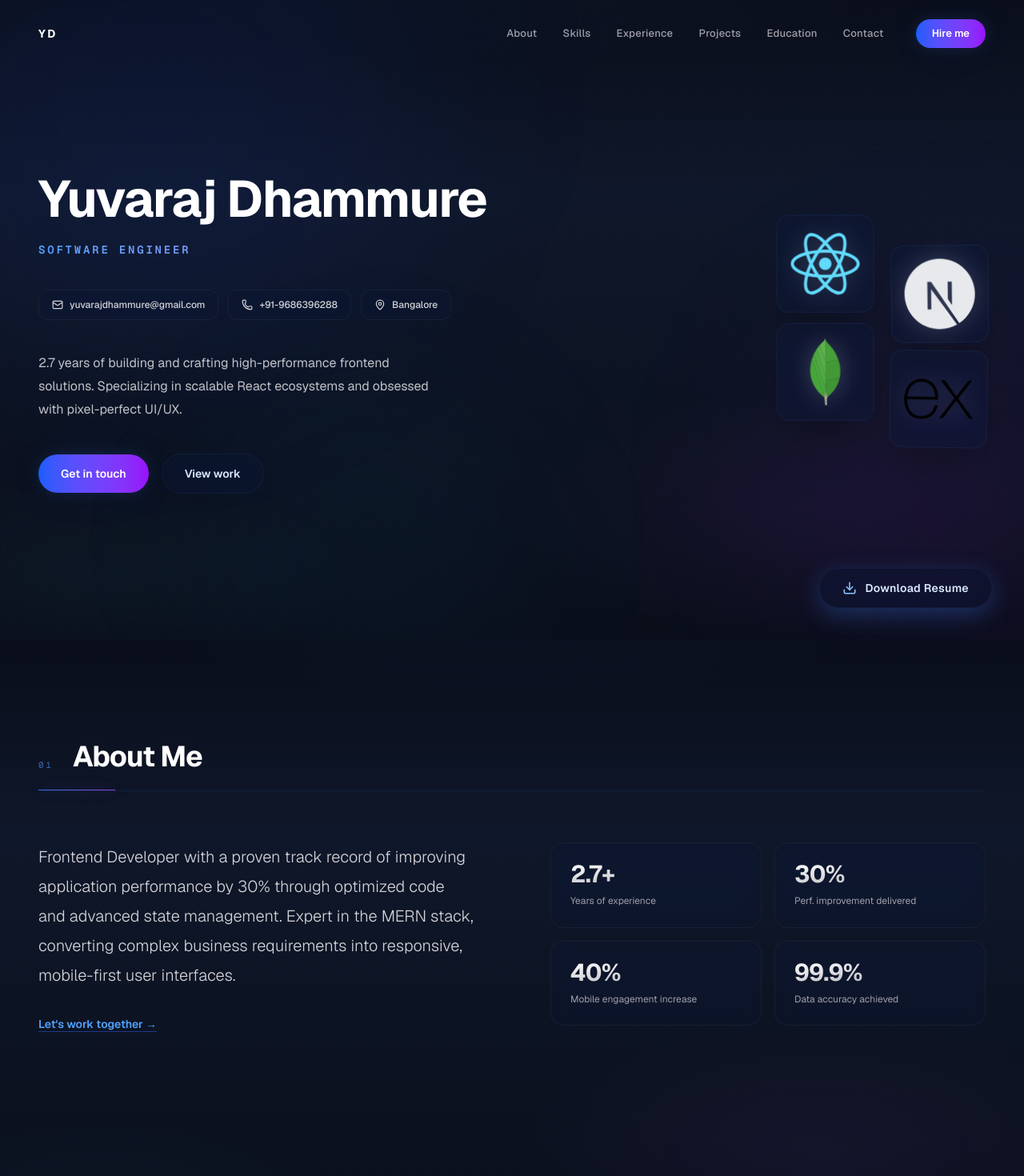
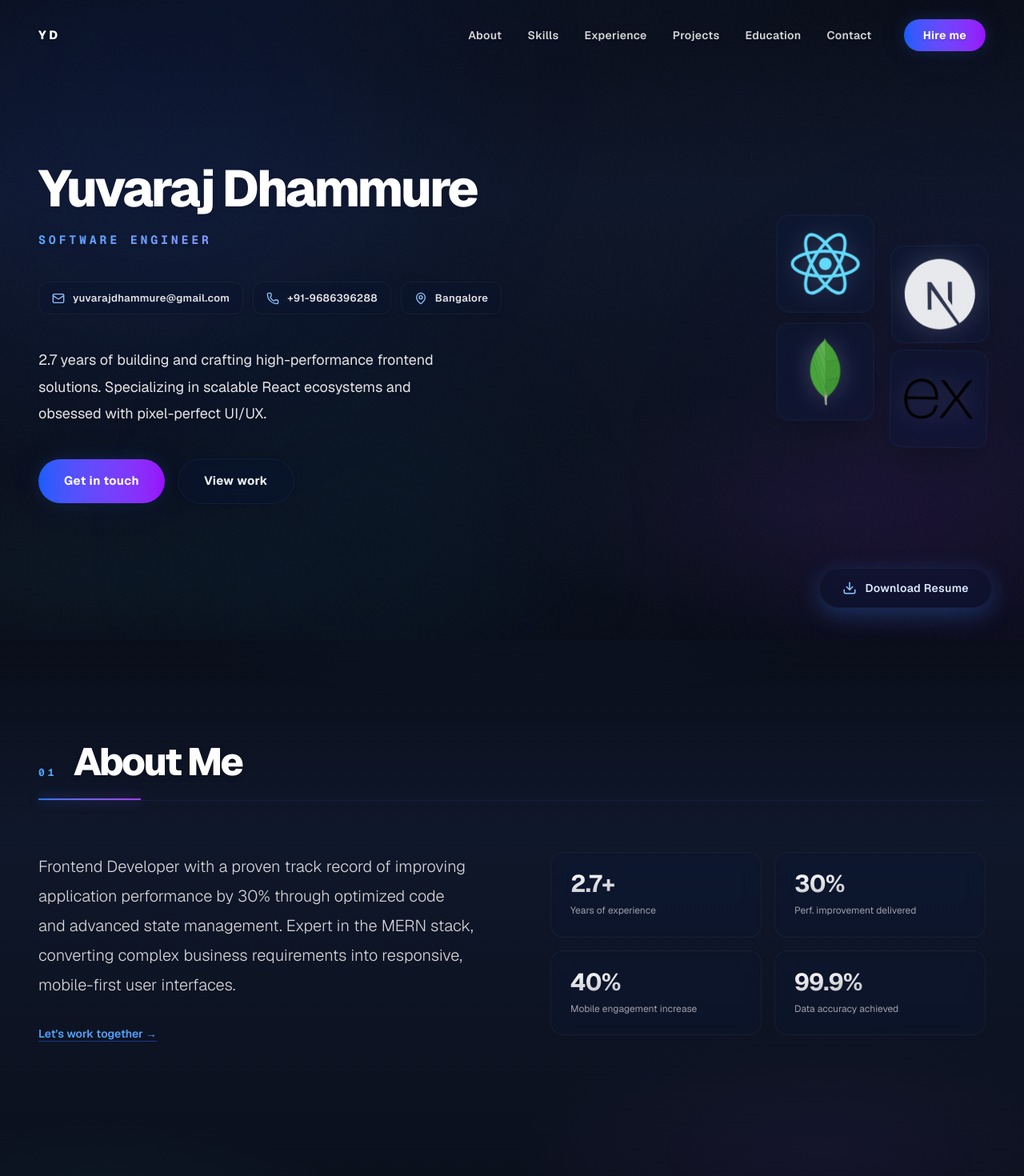
Before and after one commit to Sageyuva/yuvarajdhammure, a Next.js app: page / in a window 1280 px wide. Shown: the top 1470 px of the page at 80% size. Built offline with nearby package versions, Linux system fonts and the light colour scheme.

Commit message:
updated text

```diff
--- a/app/components/Experience.tsx
+++ b/app/components/Experience.tsx
@@ -22,13 +22,13 @@ export default function Experience({ data }: { data: any[] }) {
           <div className="grid grid-cols-1 lg:grid-cols-[200px_1fr] gap-4 lg:gap-12">
             {/* Meta Info */}
             <div className="flex flex-col gap-1 mt-1">
-              <span className="text-[10px] sm:text-xs font-mono text-zinc-500 tracking-[0.2em] uppercase">
+              <span className="text-xs font-mono text-zinc-400 font-medium tracking-[0.2em] uppercase">
                 {job.duration}
               </span>
-              <h3 className="text-white font-semibold text-lg sm:text-xl tracking-tight leading-snug lg:mt-3 group-hover:text-blue-200 transition-colors duration-300">
+              <h3 className="text-white font-bold text-xl sm:text-2xl tracking-tighter leading-snug lg:mt-3 group-hover:text-blue-200 transition-colors duration-300 drop-shadow-sm">
                 {job.company}
               </h3>
-              <span className="text-sm font-medium text-blue-400 mt-1">
+              <span className="text-[15px] font-semibold text-blue-300 tracking-wide mt-1 drop-shadow-sm">
                 {job.role}
               </span>
             </div>
@@ -37,8 +37,8 @@ export default function Experience({ data }: { data: any[] }) {
             <div className="flex flex-col gap-4 mt-2 lg:mt-1">
               {job.highlights.map((h: string, i: number) => (
                 <div key={i} className="flex gap-4">
-                  <span className="text-blue-500/40 mt-1 shrink-0">—</span>
-                  <p className="text-[15px] sm:text-base text-zinc-400 leading-[1.8] font-light">
+                  <span className="text-blue-500/50 mt-1 shrink-0 font-bold">—</span>
+                  <p className="text-[15px] sm:text-base text-zinc-200 leading-[1.85] font-normal">
                     {h}
                   </p>
                 </div>
--- a/app/components/Footer.tsx
+++ b/app/components/Footer.tsx
@@ -3,12 +3,12 @@ export default function Footer() {
     <footer className="border-t border-blue-500/10 mt-24 glass">
       <div className="max-w-7xl mx-auto px-6 md:px-12 py-10 flex flex-col sm:flex-row items-center justify-between gap-4">
         <div className="flex items-center gap-2 group">
-          <span className="text-xs font-bold tracking-[0.2em] text-transparent bg-clip-text bg-gradient-to-r from-blue-400 to-purple-400 uppercase">YD</span>
+          <span className="text-sm font-extrabold tracking-[0.25em] text-transparent bg-clip-text bg-gradient-to-r from-blue-400 to-purple-400 uppercase drop-shadow-sm">YD</span>
         </div>
-        <p className="text-xs text-zinc-400">
+        <p className="text-[13px] font-medium text-zinc-300 drop-shadow-sm">
           © {new Date().getFullYear()} Yuvaraj Dhammure — All rights reserved
         </p>
-        <p className="text-xs text-zinc-400">
+        <p className="text-[13px] font-medium text-zinc-300 drop-shadow-sm">
           Next.js · GSAP · Framer Motion
         </p>
       </div>
--- a/app/components/Hero.tsx
+++ b/app/components/Hero.tsx
@@ -50,7 +50,7 @@ export default function Hero({ data }: { data: any }) {
               initial={{ opacity: 0, y: 24 }}
               animate={{ opacity: 1, y: 0 }}
               transition={{ duration: 0.7, delay: 0.2, ease: "easeOut" }}
-              className="text-[clamp(2.5rem,5vw,4.5rem)] font-bold tracking-tight text-white leading-[1.05]"
+              className="text-[clamp(2.5rem,5vw,4.5rem)] font-extrabold tracking-tighter text-white drop-shadow-md leading-[1.05]"
             >
               {data.name}
             </motion.h1>
@@ -58,7 +58,7 @@ export default function Hero({ data }: { data: any }) {
               initial={{ opacity: 0, y: 16 }}
               animate={{ opacity: 1, y: 0 }}
               transition={{ duration: 0.6, delay: 0.32, ease: "easeOut" }}
-              className="text-sm font-mono text-transparent bg-clip-text bg-gradient-to-r from-blue-400 to-purple-400 tracking-[0.2em] uppercase mt-2 font-semibold"
+              className="text-[15px] font-mono font-bold text-transparent bg-clip-text bg-gradient-to-r from-blue-400 to-purple-400 tracking-[0.25em] uppercase mt-2 drop-shadow-sm"
             >
               {data.title}
             </motion.p>
@@ -81,9 +81,9 @@ export default function Hero({ data }: { data: any }) {
                 href={href}
                 target={href.startsWith("http") ? "_blank" : undefined}
                 rel="noreferrer"
-                className="flex items-center gap-2 px-4 py-2.5 rounded-xl text-xs font-medium text-zinc-300 glass-card hover:text-blue-200 hover:border-blue-500/40 hover:bg-blue-500/10 transition-all duration-300"
+                className="flex items-center gap-2.5 px-4 py-2.5 rounded-xl text-[13px] font-semibold tracking-wide text-zinc-200 glass-card hover:text-white hover:border-blue-500/40 hover:bg-blue-500/10 transition-all duration-300 drop-shadow-sm"
               >
-                <Icon className="w-3.5 h-3.5 shrink-0" />
+                <Icon className="w-4 h-4 shrink-0 text-blue-300" />
                 {label}
               </a>
             ))}
@@ -94,7 +94,7 @@ export default function Hero({ data }: { data: any }) {
             initial={{ opacity: 0, y: 16 }}
             animate={{ opacity: 1, y: 0 }}
             transition={{ duration: 0.7, delay: 0.54, ease: "easeOut" }}
-            className="text-base text-zinc-300/90 leading-[1.8] max-w-lg"
+            className="text-base md:text-lg text-zinc-200 leading-[1.85] font-normal max-w-lg drop-shadow-sm"
           >
             {data.description}
           </motion.p>
@@ -106,10 +106,10 @@ export default function Hero({ data }: { data: any }) {
             transition={{ duration: 0.6, delay: 0.62, ease: "easeOut" }}
             className="flex items-center gap-4"
           >
-            <a href="#contact" className="px-7 py-3.5 bg-gradient-to-r from-blue-600 to-purple-600 text-white shadow-lg accent-glow-blue text-sm font-semibold rounded-full hover:from-blue-500 hover:to-purple-500 hover:scale-105 active:scale-95 transition-all">
+            <a href="#contact" className="px-8 py-4 bg-gradient-to-r from-blue-600 to-purple-600 text-white shadow-lg accent-glow-blue text-[15px] font-bold tracking-wide rounded-full hover:from-blue-500 hover:to-purple-500 hover:scale-105 active:scale-95 transition-all drop-shadow-md">
               Get in touch
             </a>
-            <a href="#projects" className="px-7 py-3.5 text-sm font-semibold text-blue-100 hover:text-white glass border border-blue-500/30 rounded-full hover:border-blue-400/60 hover:bg-blue-500/10 hover:shadow-[0_0_20px_rgba(59,130,246,0.15)] transition-all">
+            <a href="#projects" className="px-8 py-4 text-[15px] font-bold tracking-wide text-blue-50 hover:text-white glass border border-blue-500/30 rounded-full hover:border-blue-400/60 hover:bg-blue-500/10 hover:shadow-[0_0_20px_rgba(59,130,246,0.15)] transition-all drop-shadow-sm">
               View work
             </a>
           </motion.div>
--- a/app/components/Navbar.tsx
+++ b/app/components/Navbar.tsx
@@ -34,7 +34,7 @@ export default function Navbar() {
       <div className="max-w-7xl mx-auto px-6 md:px-12 flex items-center justify-between">
         {/* Logo */}
         <Link href="#home" className="flex items-center gap-2 group relative">
-          <span className="text-sm font-bold tracking-[0.2em] text-white uppercase group-hover:text-transparent group-hover:bg-clip-text group-hover:bg-gradient-to-r group-hover:from-blue-400 group-hover:to-cyan-400 transition-all duration-300">
+          <span className="text-[15px] font-extrabold tracking-[0.25em] text-white drop-shadow-md uppercase group-hover:text-transparent group-hover:bg-clip-text group-hover:bg-gradient-to-r group-hover:from-blue-400 group-hover:to-cyan-400 transition-all duration-300">
             YD
           </span>
           <div className="absolute -inset-2 bg-blue-500/20 blur-lg rounded-full opacity-0 group-hover:opacity-100 transition-opacity duration-300 -z-10" />
@@ -46,14 +46,14 @@ export default function Navbar() {
             <Link
               key={link.name}
               href={link.href}
-              className="text-[13px] font-medium text-zinc-400 hover:text-blue-200 tracking-wide transition-colors duration-200"
+              className="text-sm font-semibold text-zinc-300 hover:text-white drop-shadow-sm tracking-wide transition-colors duration-200"
             >
               {link.name}
             </Link>
           ))}
           <a
             href="mailto:yuvarajdhammure@gmail.com"
-            className="ml-2 text-[13px] font-semibold text-white bg-gradient-to-r from-blue-600 to-purple-600 rounded-full px-5 py-2 hover:from-blue-500 hover:to-purple-500 accent-glow-blue transition-all duration-300"
+            className="ml-2 text-sm font-bold tracking-wide text-white bg-gradient-to-r from-blue-600 to-purple-600 rounded-full px-6 py-2.5 hover:from-blue-500 hover:to-purple-500 accent-glow-blue transition-all duration-300 text-shadow-sm"
           >
             Hire me
           </a>
@@ -61,11 +61,11 @@ export default function Navbar() {
 
         {/* Mobile toggle */}
         <button
-          className="md:hidden p-2 text-zinc-400 hover:text-white transition-colors"
+          className="md:hidden p-2 text-zinc-200 hover:text-white transition-colors drop-shadow-sm"
           onClick={() => setMenuOpen((o) => !o)}
           aria-label="Toggle menu"
         >
-          {menuOpen ? <X size={20} /> : <Menu size={20} />}
+          {menuOpen ? <X size={24} /> : <Menu size={24} />}
         </button>
       </div>
 
@@ -77,14 +77,14 @@ export default function Navbar() {
               key={link.name}
               href={link.href}
               onClick={() => setMenuOpen(false)}
-              className="py-3 text-base font-medium text-zinc-400 hover:text-blue-300 border-b border-blue-500/10 transition-colors"
+              className="py-3 text-[17px] font-semibold text-zinc-200 hover:text-white border-b border-blue-500/10 transition-colors drop-shadow-sm"
             >
               {link.name}
             </Link>
           ))}
           <a
             href="mailto:yuvarajdhammure@gmail.com"
-            className="mt-6 text-center text-sm font-semibold text-white bg-gradient-to-r from-blue-600 to-purple-600 rounded-full px-5 py-3 hover:from-blue-500 hover:to-purple-500 accent-glow-blue transition-all duration-300"
+            className="mt-6 text-center text-[15px] font-bold tracking-wide text-white bg-gradient-to-r from-blue-600 to-purple-600 rounded-full px-5 py-3 hover:from-blue-500 hover:to-purple-500 accent-glow-blue transition-all duration-300"
           >
             Hire me
           </a>
--- a/app/components/Projects.tsx
+++ b/app/components/Projects.tsx
@@ -5,9 +5,9 @@ import { ArrowUpRight, X } from "lucide-react";
 import CountUp from "./CountUp";
 
 const ACCENTS = [
-  { dot: "bg-blue-400",    label: "text-blue-400",    shadow: "hover:accent-glow-blue"    },
-  { dot: "bg-purple-400",  label: "text-purple-400",  shadow: "hover:accent-glow-purple"  },
-  { dot: "bg-cyan-400",    label: "text-cyan-400",    shadow: "hover:accent-glow-cyan"    },
+  { dot: "bg-blue-400",    label: "text-blue-300",    shadow: "hover:accent-glow-blue"    },
+  { dot: "bg-purple-400",  label: "text-purple-300",  shadow: "hover:accent-glow-purple"  },
+  { dot: "bg-cyan-400",    label: "text-cyan-300",    shadow: "hover:accent-glow-cyan"    },
 ];
 
 export default function Projects({ data }: { data: any[] }) {
@@ -34,19 +34,19 @@ export default function Projects({ data }: { data: any[] }) {
               {/* Left Column: Title & Tech */}
               <div className="flex flex-col gap-6 relative z-10">
                 <div className="flex flex-col gap-3">
-                  <span className={`inline-flex items-center gap-2 text-[10px] font-mono tracking-[0.25em] uppercase ${accent.label}`}>
+                  <span className={`inline-flex items-center gap-2 text-[11px] font-bold tracking-[0.25em] uppercase ${accent.label} drop-shadow-sm`}>
                     <span className={`w-1.5 h-1.5 rounded-full ${accent.dot}`} />
                     Project <CountUp text={`0${i + 1}`} duration={1.5} />
                   </span>
-                  <h3 className="text-2xl font-bold text-white tracking-tight leading-tight flex items-center gap-3">
+                  <h3 className="text-2xl md:text-3xl font-extrabold text-white tracking-tighter leading-tight flex items-center gap-3 drop-shadow-md">
                     {project.title}
-                    <ArrowUpRight className="w-5 h-5 text-zinc-500 opacity-0 -translate-x-2 translate-y-2 group-hover:opacity-100 group-hover:text-white group-hover:translate-x-0 group-hover:-translate-y-0 transition-all duration-300" />
+                    <ArrowUpRight className="w-6 h-6 text-zinc-400 opacity-0 -translate-x-2 translate-y-2 group-hover:opacity-100 group-hover:text-white group-hover:translate-x-0 group-hover:translate-y-0 transition-all duration-300" />
                   </h3>
                 </div>
 
                 <div className="flex flex-wrap gap-2">
                   {project.tech.map((t: string) => (
-                    <span key={t} className="text-[11px] font-medium px-3 py-1.5 rounded-full bg-blue-950/30 text-zinc-300 border border-blue-500/10">
+                    <span key={t} className="text-[12px] font-semibold px-3.5 py-1.5 rounded-full bg-blue-950/30 text-zinc-100 border border-blue-500/10 shadow-sm">
                       {t}
                     </span>
                   ))}
@@ -55,10 +55,10 @@ export default function Projects({ data }: { data: any[] }) {
 
               {/* Right Column: Short Description */}
               <div className="flex flex-col justify-center relative z-10 lg:pl-6 lg:border-l border-blue-500/10">
-                <p className="text-base text-zinc-300 leading-relaxed font-light line-clamp-3">
+                <p className="text-base text-zinc-200 leading-[1.8] font-normal line-clamp-3">
                   {project.description}
                 </p>
-                <span className={`text-sm font-medium mt-4 ${accent.label} flex items-center gap-1.5 opacity-0 group-hover:opacity-100 transition-opacity duration-300`}>
+                <span className={`text-[15px] font-bold mt-4 ${accent.label} drop-shadow-sm flex items-center gap-1.5 opacity-0 group-hover:opacity-100 transition-opacity duration-300`}>
                   View details <ArrowUpRight className="w-4 h-4" />
                 </span>
               </div>
@@ -100,25 +100,25 @@ export default function Projects({ data }: { data: any[] }) {
               </button>
 
               <div className="flex flex-col gap-4 relative z-10 pr-10">
-                <span className={`inline-flex items-center gap-2 text-[10px] font-mono tracking-[0.25em] uppercase ${selectedProject.accent.label}`}>
+                <span className={`inline-flex items-center gap-2 text-[11px] font-bold tracking-[0.25em] uppercase ${selectedProject.accent.label} drop-shadow-sm`}>
                   <span className={`w-1.5 h-1.5 rounded-full ${selectedProject.accent.dot}`} />
                   Project Details
                 </span>
-                <h3 className="text-3xl md:text-4xl font-bold text-transparent bg-clip-text bg-gradient-to-br from-white to-zinc-400 tracking-tight leading-tight">
+                <h3 className="text-3xl md:text-5xl font-extrabold text-transparent bg-clip-text bg-gradient-to-br from-white to-zinc-400 tracking-tighter leading-tight drop-shadow-lg">
                   {selectedProject.title}
                 </h3>
               </div>
 
               <div className="flex flex-wrap gap-2 relative z-10">
                 {selectedProject.tech.map((t: string) => (
-                  <span key={t} className="text-xs font-medium px-3.5 py-1.5 rounded-full bg-blue-950/20 text-blue-100 border border-blue-500/20">
+                  <span key={t} className="text-[13px] font-bold px-4 py-1.5 rounded-full bg-blue-950/20 text-blue-50 border border-blue-500/20 shadow-sm">
                     {t}
                   </span>
                 ))}
               </div>
 
               <div className="flex flex-col gap-6 relative z-10 pt-6 border-t border-blue-500/10">
-                <p className="text-[15px] sm:text-base text-zinc-300 leading-relaxed font-light">
+                <p className="text-[15px] sm:text-[17px] text-zinc-200 leading-[1.85] font-normal">
                   {selectedProject.description}
                 </p>
 
@@ -127,7 +127,7 @@ export default function Projects({ data }: { data: any[] }) {
                     {selectedProject.bullets.map((b: string, idx: number) => (
                       <div key={idx} className="flex gap-4 group/bullet transition-transform hover:translate-x-1 duration-300">
                         <span className={`mt-2.5 w-1.5 h-1.5 rounded-full ${selectedProject.accent.dot} shrink-0 opacity-80 group-hover/bullet:shadow-[0_0_8px_${selectedProject.accent.dot}] group-hover/bullet:opacity-100 transition-all`} />
-                        <p className="text-sm sm:text-[15px] text-zinc-400 group-hover/bullet:text-zinc-200 leading-[1.8] transition-colors">
+                        <p className="text-[15px] sm:text-base text-zinc-200 group-hover/bullet:text-white leading-[1.8] transition-colors font-normal">
                           {b}
                         </p>
                       </div>
--- a/app/page.tsx
+++ b/app/page.tsx
@@ -14,16 +14,16 @@ import FloatingResumeButton from "./components/FloatingResumeButton";
 /* ── Shared section heading ────────────────────────────────────────── */
 function SectionHeading({ num, title }: { num: string; title: string }) {
   return (
-    <div className="relative flex items-end gap-6 mb-16 pb-6 border-b border-blue-500/10">
-      <span className="text-[11px] font-mono text-blue-400/60 tracking-[0.25em] leading-none pb-0.5">
+    <div className="relative flex items-end gap-5 mb-16 pb-6 border-b border-blue-500/10">
+      <span className="text-[13px] font-mono font-bold text-blue-400 tracking-[0.3em] leading-none pb-1 drop-shadow-sm">
         {num}
       </span>
-      <h2 className="text-3xl md:text-4xl font-bold text-white tracking-tight leading-none">
+      <h2 className="text-3xl md:text-5xl font-extrabold text-white tracking-tighter leading-none drop-shadow-md">
         {title}
       </h2>
       {/* Accent underline glow */}
-      <div className="absolute bottom-0 left-0 h-px w-24 bg-gradient-to-r from-blue-500 to-purple-500 opacity-80" />
-      <div className="absolute bottom-0 left-0 h-px w-24 bg-gradient-to-r from-blue-500 to-purple-500 blur-sm opacity-60" />
+      <div className="absolute bottom-0 left-0 h-[2px] w-32 bg-gradient-to-r from-blue-500 to-purple-500 opacity-90" />
+      <div className="absolute bottom-0 left-0 h-[2px] w-32 bg-gradient-to-r from-blue-500 to-purple-500 blur-sm opacity-70" />
     </div>
   );
 }
```
Also changed, not shown: app/components/Contact.tsx (+23 -23 lines), app/components/Education.tsx (+8 -8 lines).
